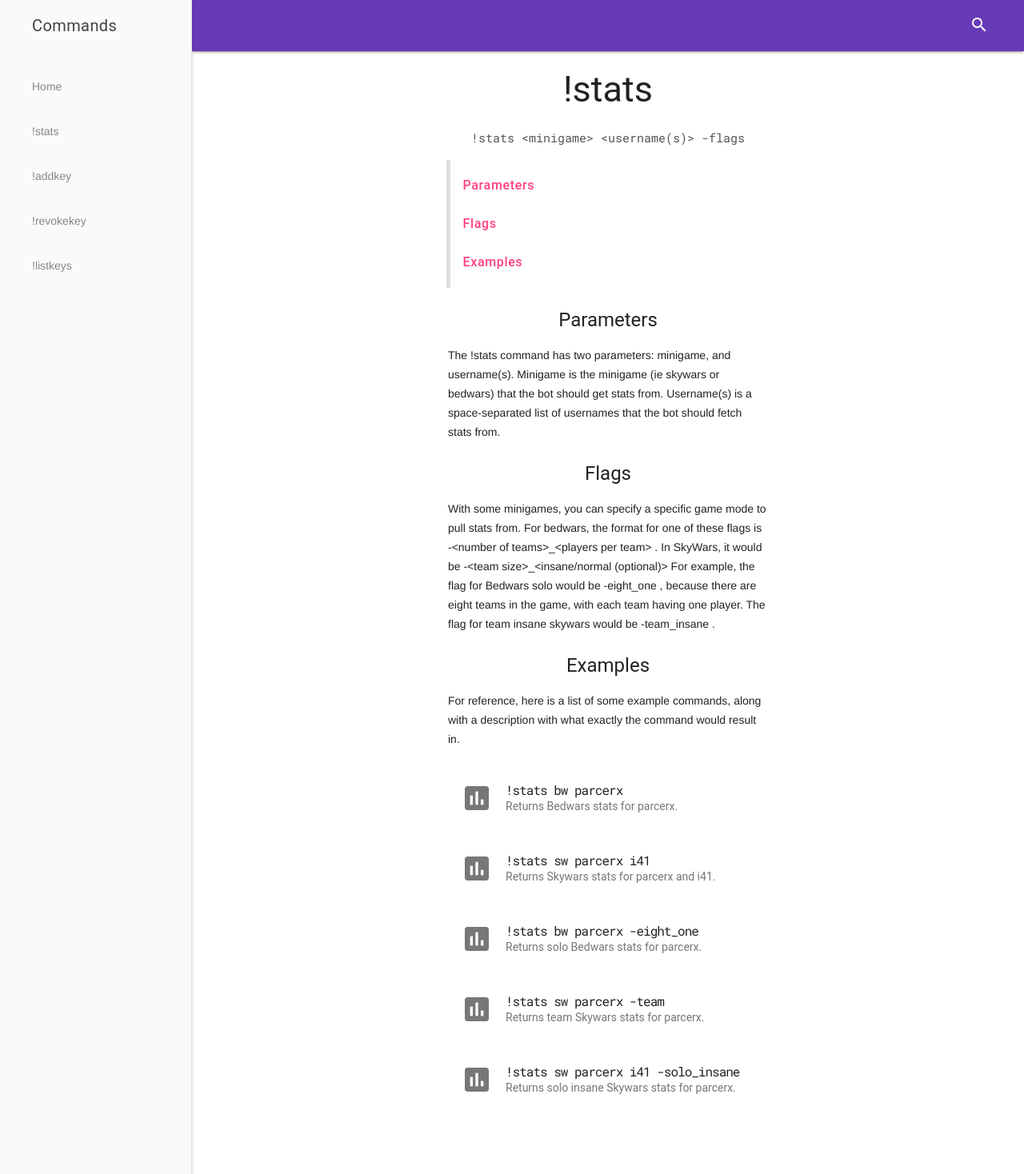
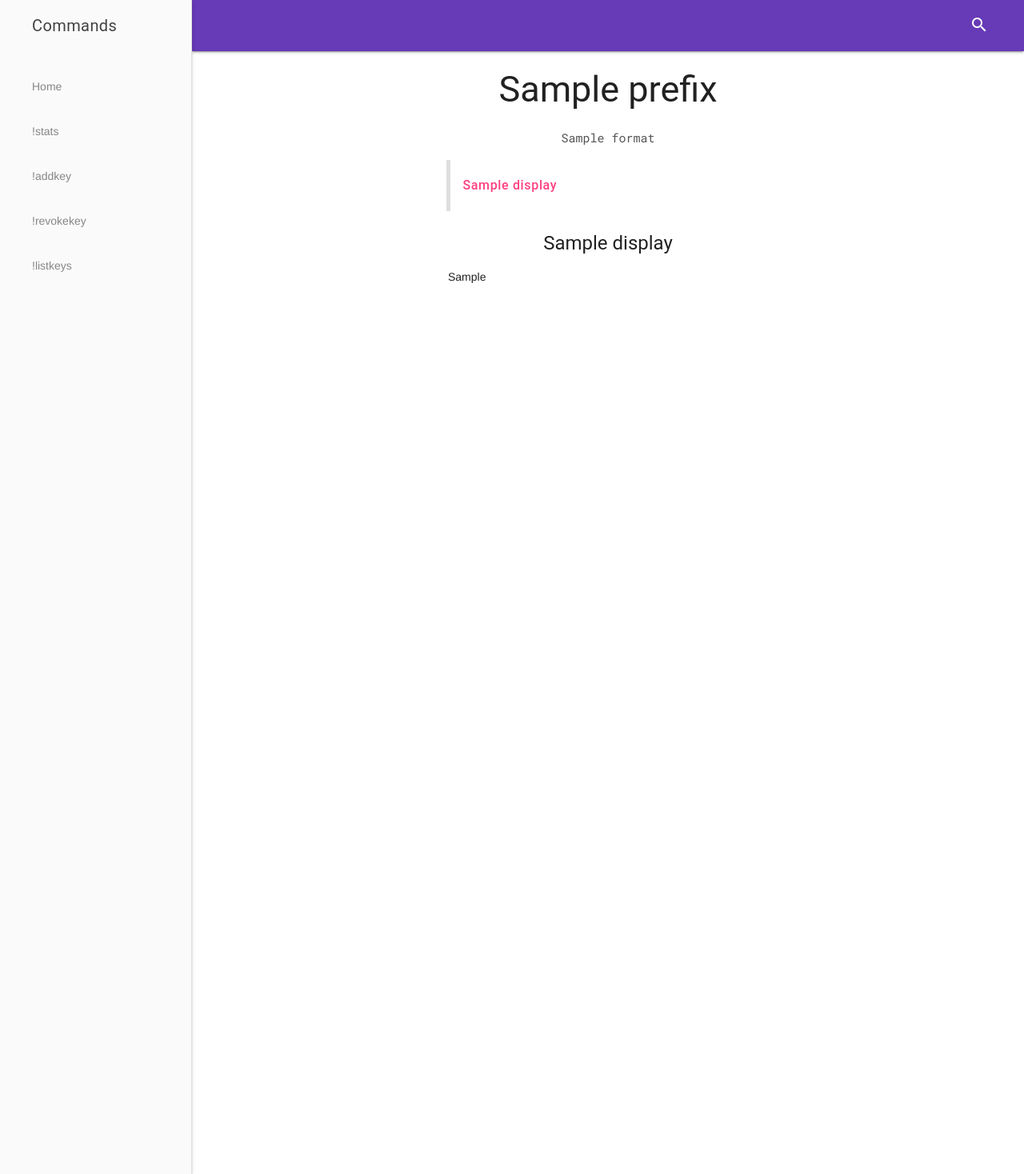
Before and after one commit to joshuaSmith2021/chamosbot-hosted, a Flask app: template templates/command.html in a window 1280 px wide. Shown: the whole page at 80% size. Run offline with Flask 2, Linux system fonts and the light colour scheme; the template is opened without the code that fills it: most values are stand-ins (such as "Sample title", 1, 10 or a date in 2020).

Commit message:
Update server to show command help

```diff
--- a/server.py
+++ b/server.py
@@ -10,6 +10,13 @@ app = Flask(__name__)
 @app.route('/')
 def home_page():
     return send_from_directory('templates', 'index.html')
+
+
+@app.route('/commands/<command_name>')
+@app.route('/commands/<command_name>/')
+def command(command_name):
+    data = tools.get_command(command_name)
+    return render_template('command.html', command=data)
 
 
 @app.route('/bedwars')
--- a/templates/command.html
+++ b/templates/command.html
@@ -1,7 +1,7 @@
 <!DOCTYPE html>
 <html>
   <head>
-    <title>{{ command.name }} Command Reference</title>
+    <title>{{ command.prefix }} Command Reference</title>
 
     <link rel="stylesheet" href="{{ url_for('static', filename='styles/command.css') }}">
 	<link rel="stylesheet" href="../static/styles/command.css">
@@ -42,85 +42,23 @@
       </div>
       <main class="mdl-layout__content">
         <div class="page-content">
-          <h2 class="toc__title">!stats</h2>
-          <p class="toc__subtitle code">!stats &lt;minigame&gt; &lt;username(s)&gt; -flags</p>
+          <h2 class="toc__title">{{ command.prefix }}</h2>
+          <p class="toc__subtitle code">{{ command.format }}</p>
           <ul class="mdl-list toc">
+            {% for section in command.sections %}
             <li class="mdl-list__item">
-              <a class="mdl-list__item-primary-content toc__item" href="#parameters">
-                Parameters
+              <a class="mdl-list__item-primary-content toc__item" href="#{{ section.id }}">
+                {{ section.display }}
               </a>
             </li>
-            <li class="mdl-list__item">
-              <a class="mdl-list__item-primary-content toc__item" href="#flags">
-                Flags
-              </a>
-            </li>
-            <li class="mdl-list__item">
-              <a class="mdl-list__item-primary-content toc__item" href="#examples">
-                Examples
-              </a>
-            </li>
+            {% endfor %}
           </ul>
-          <div class="cmd-section" id="parameters">
-            <h4 class="cmd-section__title">Parameters</h4>
-            <p class="cmd-section__text">The !stats command has two parameters: minigame, and username(s). Minigame is the minigame (ie skywars or bedwars) that the bot should get stats from. Username(s) is a space-separated list of usernames that the bot should fetch stats from.</p>
+          {% for section in command.sections %}
+          <div class="cmd-section" id="{{ section.id }}">
+            <h4 class="cmd-section__title">{{ section.display }}</h4>
+            {{ section.innerHTML | safe }}
           </div>
-          <div class="cmd-section" id="flags">
-            <h4 class="cmd-section__title">Flags</h4>
-            <p class="cmd-section__text">With some minigames, you can specify a specific game mode to pull stats from. For bedwars, the format for one of these flags is -&lt;number of teams&gt;_&lt;players per team&gt; . In SkyWars, it would be -&lt;team size&gt;_&lt;insane/normal (optional)&gt; For example, the flag for Bedwars solo would be -eight_one , because there are eight teams in the game, with each team having one player. The flag for team insane skywars would be -team_insane .</p>
-          </div>
-          <div class="cmd-section" id="examples">
-            <h4 class="cmd-section__title">Examples</h4>
-            <p class="cmd-section__text">For reference, here is a list of some example commands, along with a description with what exactly the command would result in.</p>
-
-			<ul class="mdl-list">
-			  <li class="mdl-list__item mdl-list__item--three-line">
-				<span class="mdl-list__item-primary-content">
-				  <i class="material-icons mdl-list__item-avatar" style="color:#777777;background-color:#ffffff;">poll</i>
-				  <span class="code compact">!stats bw parcerx</span>
-				  <span class="mdl-list__item-text-body">
-					Returns Bedwars stats for parcerx.
-				  </span>
-				</span>
-			  </li>
-			  <li class="mdl-list__item mdl-list__item--three-line">
-				<span class="mdl-list__item-primary-content">
-				  <i class="material-icons mdl-list__item-avatar" style="color:#777777;background-color:#ffffff;">poll</i>
-				  <span class="code compact">!stats sw parcerx i41</span>
-				  <span class="mdl-list__item-text-body">
-					Returns Skywars stats for parcerx and i41.
-				  </span>
-				</span>
-			  </li>
-			  <li class="mdl-list__item mdl-list__item--three-line">
-				<span class="mdl-list__item-primary-content">
-				  <i class="material-icons mdl-list__item-avatar" style="color:#777777;background-color:#ffffff;">poll</i>
-				  <span class="code compact">!stats bw parcerx -eight_one</span>
-				  <span class="mdl-list__item-text-body">
-					Returns solo Bedwars stats for parcerx.
-				  </span>
-				</span>
-			  </li>
-			  <li class="mdl-list__item mdl-list__item--three-line">
-				<span class="mdl-list__item-primary-content">
-				  <i class="material-icons mdl-list__item-avatar" style="color:#777777;background-color:#ffffff;">poll</i>
-				  <span class="code compact">!stats sw parcerx -team</span>
-				  <span class="mdl-list__item-text-body">
-					Returns team Skywars stats for parcerx.
-				  </span>
-				</span>
-			  </li>
-			  <li class="mdl-list__item mdl-list__item--three-line">
-				<span class="mdl-list__item-primary-content">
-				  <i class="material-icons mdl-list__item-avatar" style="color:#777777;background-color:#ffffff;">poll</i>
-				  <span class="code compact">!stats sw parcerx i41 -solo_insane</span>
-				  <span class="mdl-list__item-text-body">
-					Returns solo insane Skywars stats for parcerx.
-				  </span>
-				</span>
-			  </li>
-			</ul>
-          </div>
+          {% endfor %}
         </div>
       </main>
     </div>
--- a/tools.py
+++ b/tools.py
@@ -1,5 +1,6 @@
 import re
 import calendar
+import yaml
 
 def pretty_time(timestamp):
     # If date follows YYYYMMDD-HH0000 format:
@@ -30,3 +31,43 @@ def key_index(lst, key, val):
         if item[key] == val:
             return i
     raise ValueError("Dictionary with dict['{0}']: {1} is not in list".format(key, val))
+
+
+current_html = ''
+def generate_html(elements):
+    global current_html
+    for element in elements:
+        tag = element['type'].split('.')[0]
+        classes = element['type'].split('.')[1:]
+        content = element['content']
+        current_html += '<{0} class="{1}">'.format(tag, ' '.join(classes))
+        if type(content) == ''.__class__:
+            # content is a string, just append the string to the result
+            current_html += content
+        elif type(content) == [].__class__:
+            generate_html(content)
+        else:
+            raise SyntaxError('Invalid yaml input')
+        current_html += '</{0}>'.format(tag)
+    return current_html
+
+
+def get_command(name):
+    yaml_file_name = '{0}.yaml'.format(name)
+    yaml_file_path = 'data/commands/{0}'.format(yaml_file_name)
+    command = None
+    with open(yaml_file_path) as stream:
+        try:
+            command = yaml.safe_load(stream)
+        except yaml.YAMLError as err:
+            print(err)
+            return None
+
+        for i, section in enumerate(command['sections']):
+            global current_html
+            current_html = ''
+            inner_html = generate_html(section['innerHTML'])
+            section['innerHTML'] = inner_html
+            command[i] = section
+
+    return command
```
